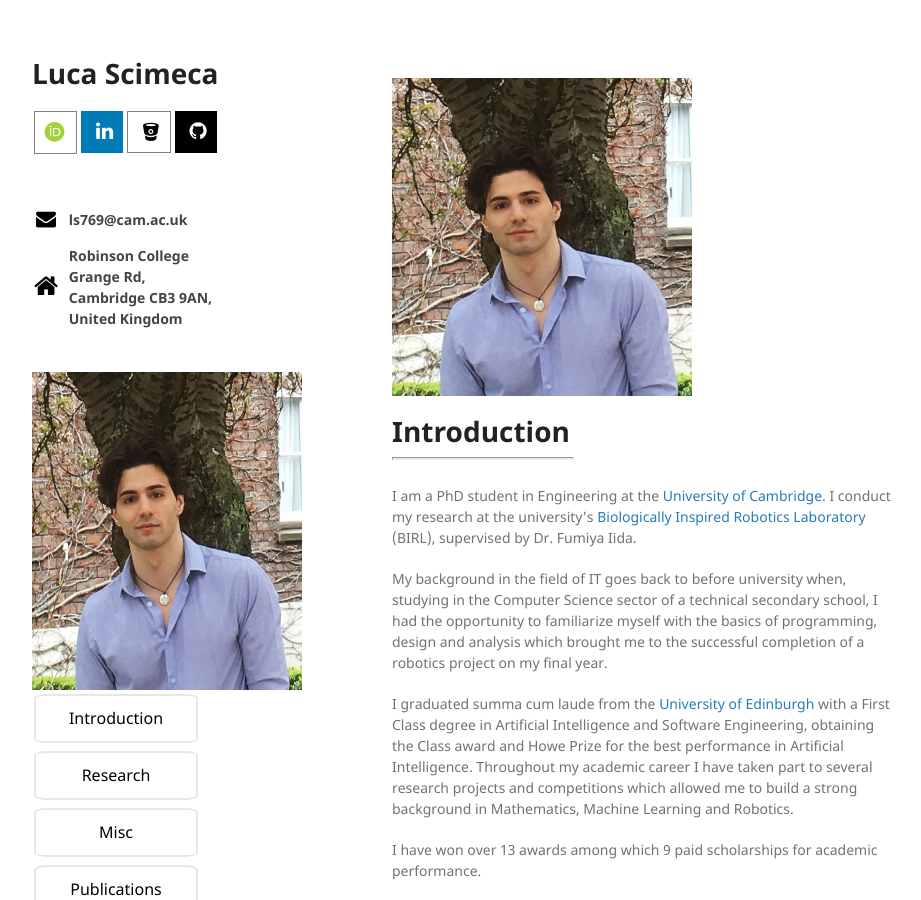
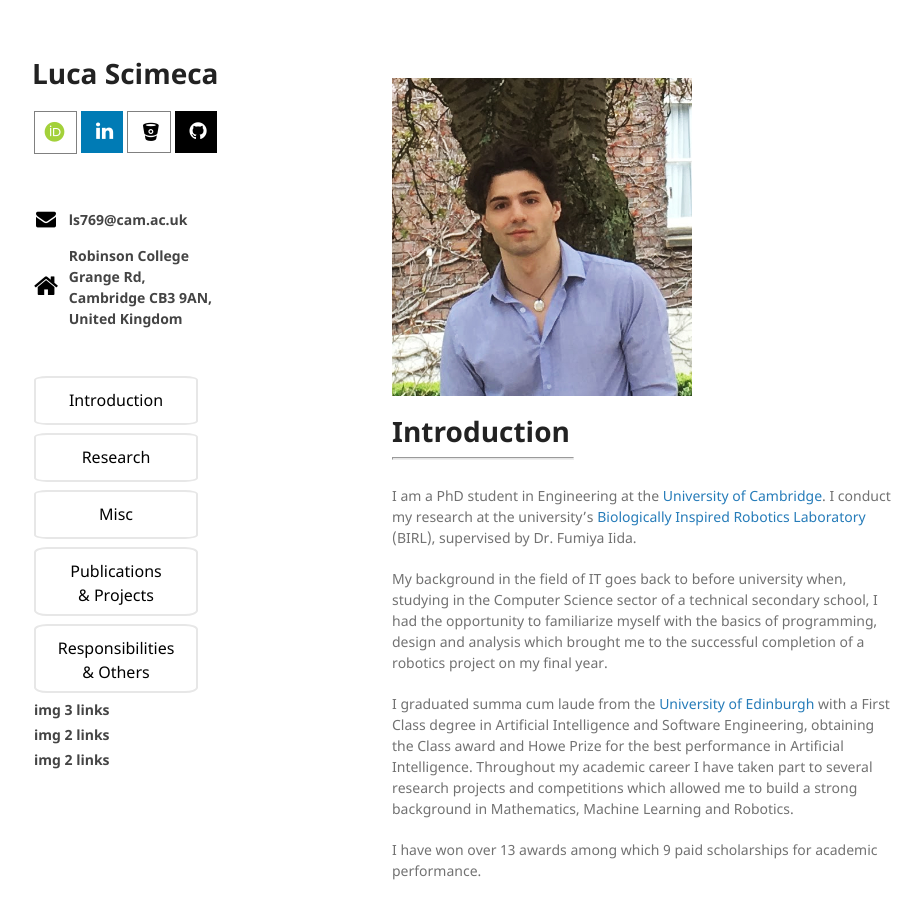
Before and after one commit to lucascimeca/lucascimeca.github.io, a Jekyll site: the page built from index.md, in a window 1280 px wide and 900 px high. Shown: the whole window, without its empty margins (178-1099 px from the left). Built offline with Jekyll 4.4.1, drawn with Linux system fonts in a browser that asks for light colours; nearby versions of some CDN libraries; some web fonts are replaced; the repository's description, which GitHub fills in, is left out.

Commit message:
Update default.html

```diff
--- a/_layouts/default.html
+++ b/_layouts/default.html
@@ -66,17 +66,30 @@
             <th>Robinson College </br>Grange Rd, </br>Cambridge CB3 9AN, </br>United Kingdom</th>
           </tr>
         </table></br>
-        <img src="/docs/Luca Scimeca - Photo.JPG" align="center" height="318" width="300">
+
 
         <table style="width: 200px">
+          <tr>
+            <th> img 3 links</th>
             <th>
               <tr><a href="https://lucascimeca.github.io/#-intro_img" class="button-hover" style="vertical-align:middle">Introduction</a></tr>
               <tr><a href="https://lucascimeca.github.io/#-research" class="button-hover" style="vertical-align:middle">Research</a></tr>
               <tr><a href="https://lucascimeca.github.io/#-misc" class="button-hover" style="vertical-align:middle">Misc</a></tr>
+            </th>
+          </tr>
+          <tr>
+            <th> img 2 links</th>
+            <th>
               <tr><a href="https://lucascimeca.github.io/publications" class="button-hover-large" style="vertical-align:middle">Publications </br>& Projects</a></tr>
+            </th>
+          </tr>
+          <tr>
+            <th> img 2 links</th>
+            <th>
               <tr><a href="https://lucascimeca.github.io/responsibilities" class="button-hover-large" style="vertical-align:middle">Responsibilities </br>& Others</a></tr>
               <!--   <tr><a href="https://lucascimeca.github.io/curriculum-vitae" class="button-hover-large" style="vertical-align:middle">Curriculum Vitae</a></tr>  -->
             </th>
+          </tr>
       </table></br>
       </header>
       <section>
```
Lines whose indentation alone changed are shown as unchanged.
